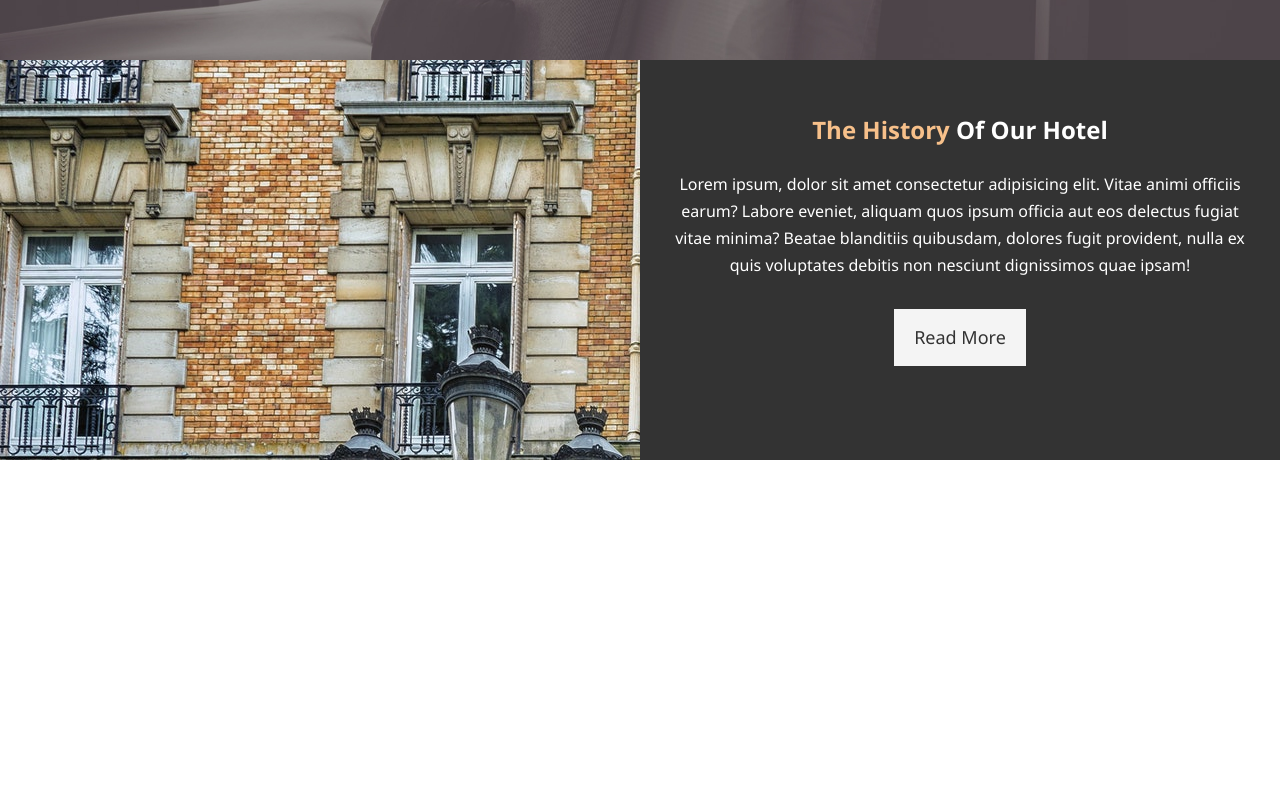
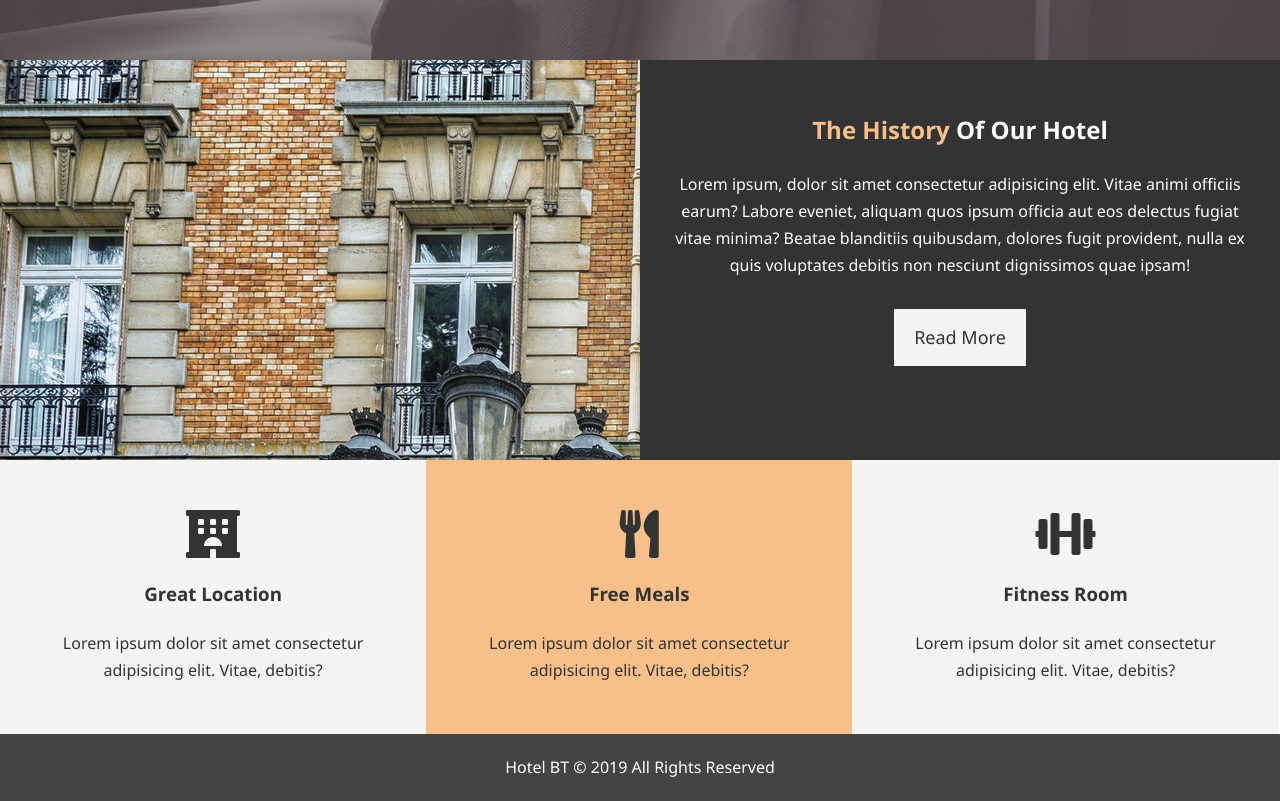
Before and after one commit to ccastell18/HTML-CSS, a plain HTML site: page hotel_website/index.html in a window 1280 px wide. Shown: the part 621-1422 px from the top of the page. Before the commit the page ends 1081 px from the top, so only its background shows below. Drawn offline with Linux system fonts and the light colour scheme.

Commit message:
homepage done

```diff
--- a/hotel_website/css/style.css
+++ b/hotel_website/css/style.css
@@ -67,8 +67,12 @@ color: #f7c08a;
 }
 
 .bg-primary{
-    background: #333;
-    color: #f7c08a;
+    color: #333;
+    background: #f7c08a;
+}
+
+.clr{
+    clear: both;
 }
 /* navbar */
 #navbar{
@@ -152,3 +156,25 @@ color: #f7c08a;
 #home-info .info-content p{
     padding-bottom: 30px
 }
+
+/* Features */
+
+.box{
+    float: left;
+    width: 33.3%;
+    padding: 50px;
+    text-align: center;
+}
+
+.box i {
+    margin-bottom: 20px;
+}
+
+/* Footer */
+
+#main-footer{
+    text-align: center;
+    background: #444;
+    color: #fff;
+    padding: 20px;
+}
--- a/hotel_website/index.html
+++ b/hotel_website/index.html
@@ -6,7 +6,9 @@
     <meta http-equiv="X-UA-Compatible" content="ie=edge">
     <meta name="description" content="Welcome to the most extroardinary hotel in Austin, Texas">
     <meta name="keywords" content="hotel, austin hotel, texas hotel">
+    <link rel="stylesheet" href="https://use.fontawesome.com/releases/v5.9.0/css/all.css" integrity="sha384-i1LQnF23gykqWXg6jxC2ZbCbUMxyw5gLZY6UiUS98LYV5unm8GWmfkIS6jqJfb4E" crossorigin="anonymous">
     <link rel="stylesheet" href="css/style.css">
+
     <title>Hotel BT | Welcome</title>
 </head>
 <body>
@@ -41,5 +43,27 @@
             <a href="about.html" class="btn btn-light">Read More</a>
         </div>
     </section>
+    <section id="features">
+        <div class="box bg-light">
+            <i class="fas fa-hotel fa-3x"></i>
+            <h3>Great Location</h3>
+            <p>Lorem ipsum dolor sit amet consectetur adipisicing elit. Vitae, debitis?</p>
+        </div>
+        <div class="box bg-primary">
+            <i class="fas fa-utensils fa-3x"></i>
+            <h3>Free Meals</h3>
+            <p>Lorem ipsum dolor sit amet consectetur adipisicing elit. Vitae, debitis?</p></div>
+        <div class="box bg-light">
+            <i class="fas fa-dumbbell fa-3x"></i>
+            <h3>Fitness Room</h3>
+            <p>Lorem ipsum dolor sit amet consectetur adipisicing elit. Vitae, debitis?</p>
+        </div>
+    </section>
+
+    <div class="clr"></div>
+
+    <footer id="main-footer">
+        <p>Hotel BT &copy; 2019  All Rights Reserved</p>
+    </footer>
 </body>
 </html>
```
